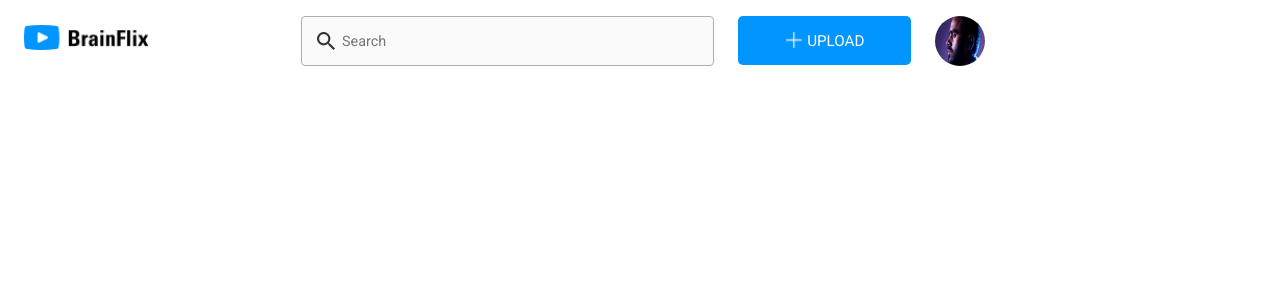
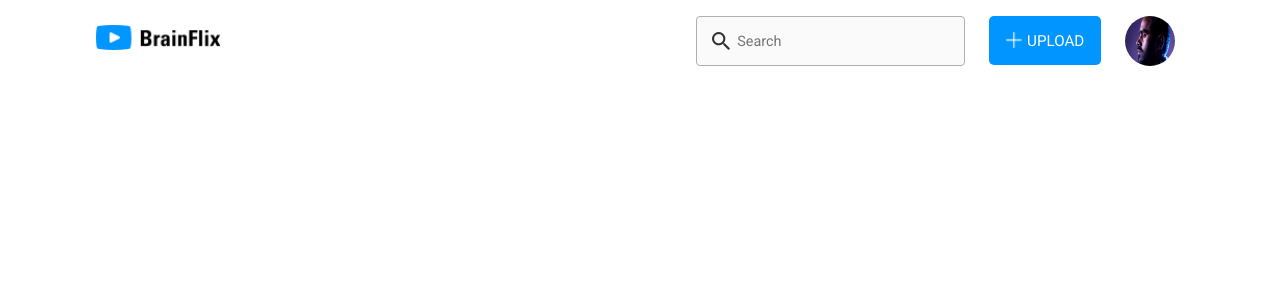
Before and after one commit to ramsers/raheim-bailey-viewflix, a React (Create React App) app in the folder sprint-1/: page / in a window 1280 px wide. Shown: the top 300 px of the page. Built offline with nearby package versions, Linux system fonts and the light colour scheme.

Commit message:
add desktop small and desktop large styles

```diff
--- a/sprint-1/src/Components/Header/Header.scss
+++ b/sprint-1/src/Components/Header/Header.scss
@@ -13,6 +13,14 @@
         padding: 1rem 1.5rem 1rem 1.5rem;
         height: 80px;
         align-items: center;
+    }
+    @include desktop-small {
+        justify-content: space-between;
+        padding: 1rem 6rem 1rem 6rem;
+    }
+    @include desktop-lg {
+        justify-content: space-between;
+        padding: 1rem 6rem 1rem 6rem;
     }
     &__logo {
         height:25px;
@@ -40,6 +48,12 @@
             display: flex;
             flex-direction: row;
         }
+        @include desktop-small {
+            justify-content: flex-end;
+        }
+        @include desktop-lg {
+            margin-left: 11rem;
+        }
     }
     &__input {
         width:100%;
@@ -58,12 +72,20 @@
             width: 55%;
             margin-right: 1.5rem;
         }
+        @include desktop-small {
+            width: 45%;
+        }
     }
     &__search {
         position: absolute;
         z-index: 1;
         padding-top: 1rem;
         padding-left: 1rem;
+        @include desktop-small {
+            position: relative;
+            left: 34px;
+            height: 34px;
+        }
     }
     &__button {
         padding: 17px;
@@ -79,6 +101,9 @@
             width: 23%;
             height: 49px;
             margin-right: 1.5rem;
+        }
+        @include desktop-small {
+            width: 18%;
         }
     }
     &__upload {
```
